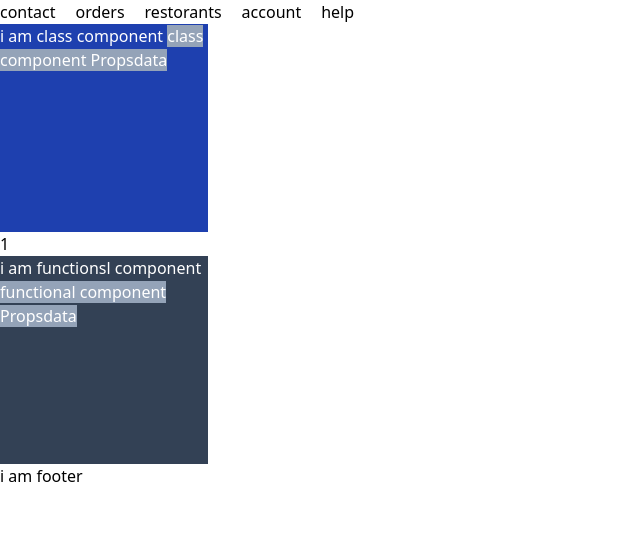
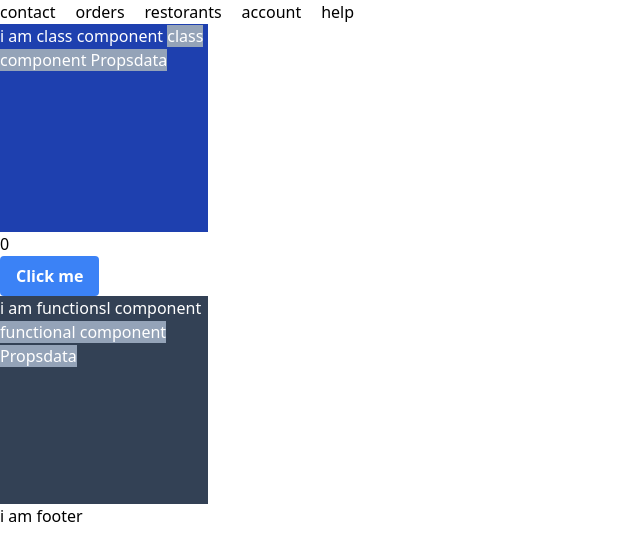
Before and after one commit to ghshivamkashyap/namaste_react_2024, a React (Create React App) app in the folder food_app/: page /class-vs-functionsl-component in a window 1280 px wide. Shown: the top 560 px of the page, without its empty margins (0-640 px from the left). Built offline with nearby package versions, Linux system fonts and the light colour scheme; no server answers.

Commit message:
class state variable updation

```diff
--- a/food_app/src/components/class_and_functionsl_component/ClassComp.js
+++ b/food_app/src/components/class_and_functionsl_component/ClassComp.js
@@ -16,7 +16,15 @@
           i am class component{" "}
           <span className="  bg-slate-400">{this.props?.data}</span>
         </div>
-        <p>{this.state.count+1}</p>
+        <p>{this.state.count}</p>
+        <button
+          onClick={() => {
+            this.setState({ count: this.state.count + 1 });
+          }}
+          class="bg-blue-500 hover:bg-blue-700 text-white font-bold py-2 px-4 rounded"
+        >
+          Click me
+        </button>
       </>
     );
   }
```
